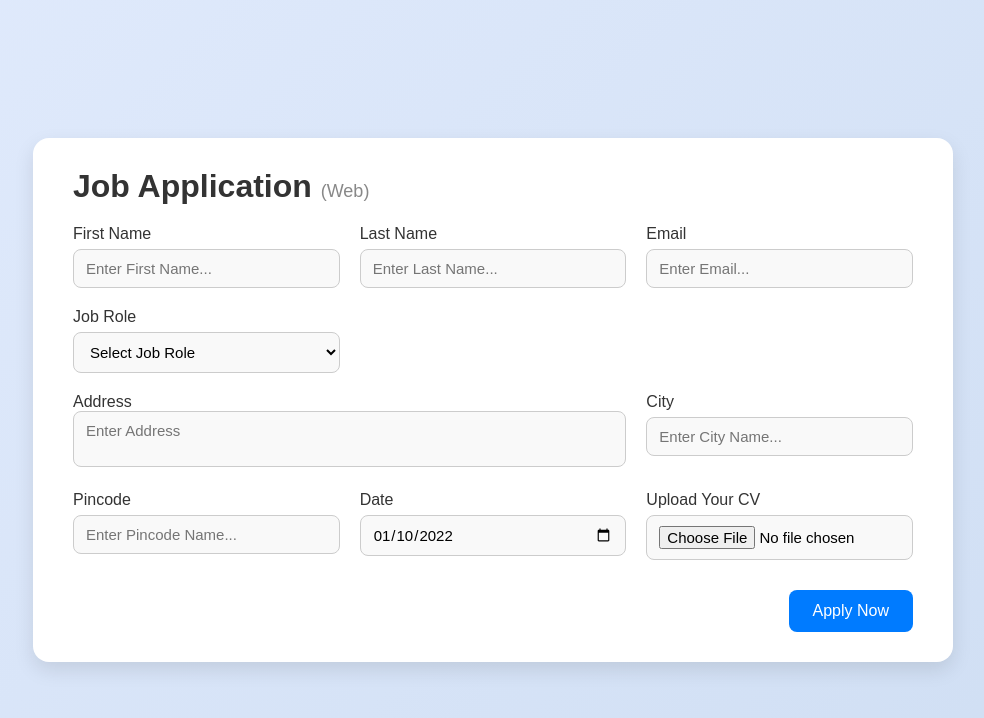
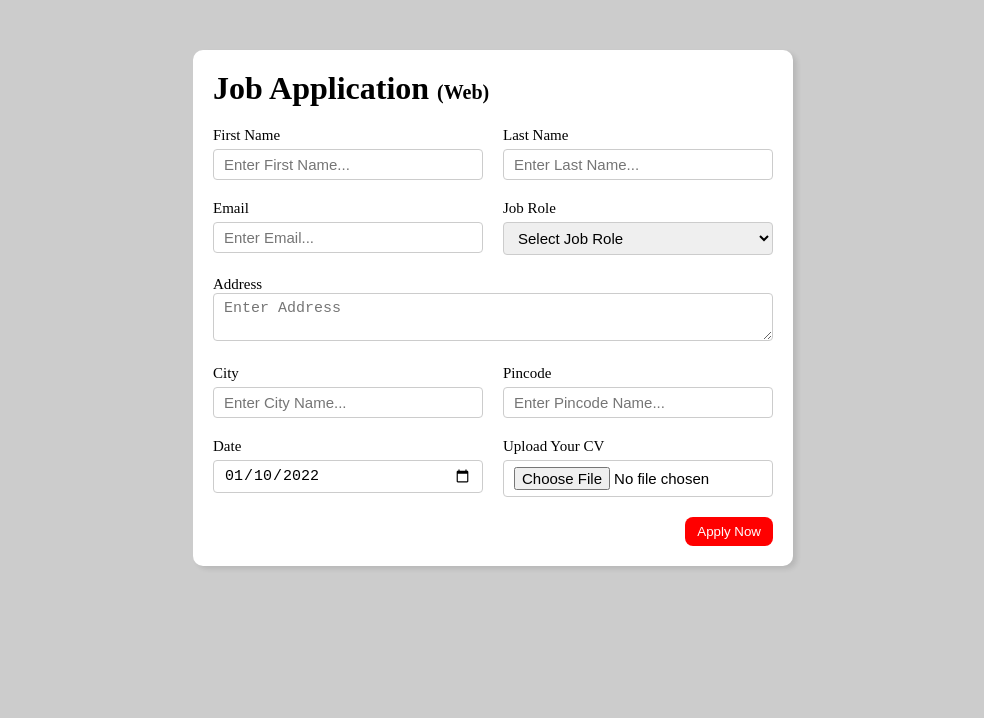
Before and after one commit to mahwish-hashmi/Job-Application-website, a plain HTML site: page index.html in a window 1280 px wide. Shown: the whole page, without its empty margins (147-1131 px from the left). Drawn offline with Linux system fonts and the light colour scheme.

Commit message:
Update style.css

```diff
--- a/style.css
+++ b/style.css
@@ -2,113 +2,89 @@
   margin: 0;
   padding: 0;
   box-sizing: border-box;
-  font-family: 'Poppins', sans-serif;
 }
 
 body {
-  background: linear-gradient(135deg, #e0eafc, #cfdef3);
-  min-height: 100vh;
-  display: flex;
-  align-items: center;
-  justify-content: center;
+  background-color: #ccc;
 }
-
 .container {
-  max-width: 960px;
-  padding: 40px 20px;
-  width: 100%;
+  max-width: 900px;
+  margin: 0 auto;
 }
 
 .apply_box {
-  background-color: #ffffff;
-  padding: 30px 40px;
-  border-radius: 16px;
-  box-shadow: 0 8px 20px rgba(0, 0, 0, 0.1);
-  width: 100%;
-}
-
-h1 {
-  font-size: 32px;
-  font-weight: 700;
-  color: #333;
-  margin-bottom: 20px;
+  max-width: 600px;
+  padding: 20px;
+  background-color: white;
+  margin: 0 auto;
+  margin-top: 50px;
+  box-shadow: 4px 3px 5px rgba(1, 1, 1, 0.1);
+  border-radius: 10px;
 }
 
 .title_small {
-  font-size: 18px;
-  font-weight: 500;
-  color: #888;
+  font-size: 20px;
 }
 
 .form_container {
+  margin-top: 20px;
   display: grid;
-  grid-template-columns: repeat(auto-fit, minmax(220px, 1fr));
+  grid-template-columns: repeat(auto-fit, minmax(200px, 1fr));
   gap: 20px;
 }
-
 .form_control {
   display: flex;
   flex-direction: column;
 }
 
 label {
-  margin-bottom: 6px;
-  font-weight: 500;
-  color: #333;
+  font-size: 15px;
+  margin-bottom: 5px;
 }
 
 input,
 select,
 textarea {
-  padding: 10px 12px;
+  padding: 6px 10px;
   border: 1px solid #ccc;
-  border-radius: 8px;
+  border-radius: 4px;
   font-size: 15px;
-  background-color: #f9f9f9;
-  transition: border 0.2s ease;
 }
 
-input:focus,
-select:focus,
-textarea:focus {
-  outline: none;
-  border-color: #007bff;
-  background-color: #fff;
+input:focus {
+  outline-color: red;
 }
 
+.button_container {
+  display: flex;
+
+  justify-content: flex-end;
+  margin-top: 20px;
+}
+button {
+  background-color: red;
+  border: transparent solid 2px;
+  padding: 5px 10px;
+  color: white;
+  border-radius: 8px;
+  transition: 0.3s ease-in;
+}
+button:hover {
+  background-color: #ccc;
+  border: 2px solid red;
+  color: black;
+  transition: 0.3s ease-out;
+  cursor: pointer;
+}
 .textarea_control {
   grid-column: 1 / span 2;
 }
-
 .textarea_control textarea {
   width: 100%;
-  resize: none;
 }
 
-.button_container {
-  margin-top: 30px;
-  display: flex;
-  justify-content: flex-end;
-}
-
-button {
-  background-color: #007bff;
-  border: none;
-  padding: 12px 24px;
-  border-radius: 8px;
-  font-size: 16px;
-  color: white;
-  cursor: pointer;
-  transition: background-color 0.3s ease, transform 0.2s ease;
-}
-
-button:hover {
-  background-color: #0056b3;
-  transform: scale(1.03);
-}
-
-@media (max-width: 600px) {
+@media (max-width: 460px) {
   .textarea_control {
     grid-column: 1 / span 1;
   }
-}
+} ;
```
